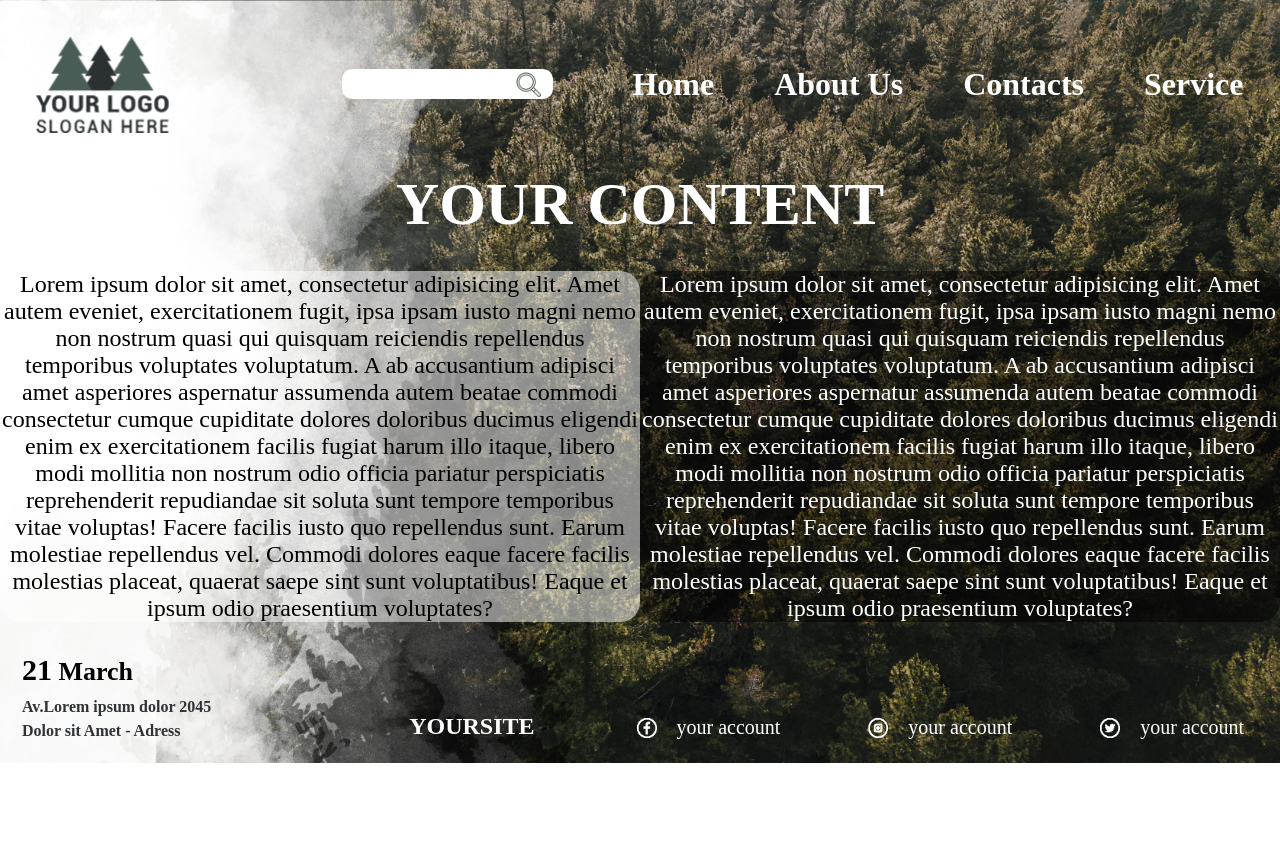
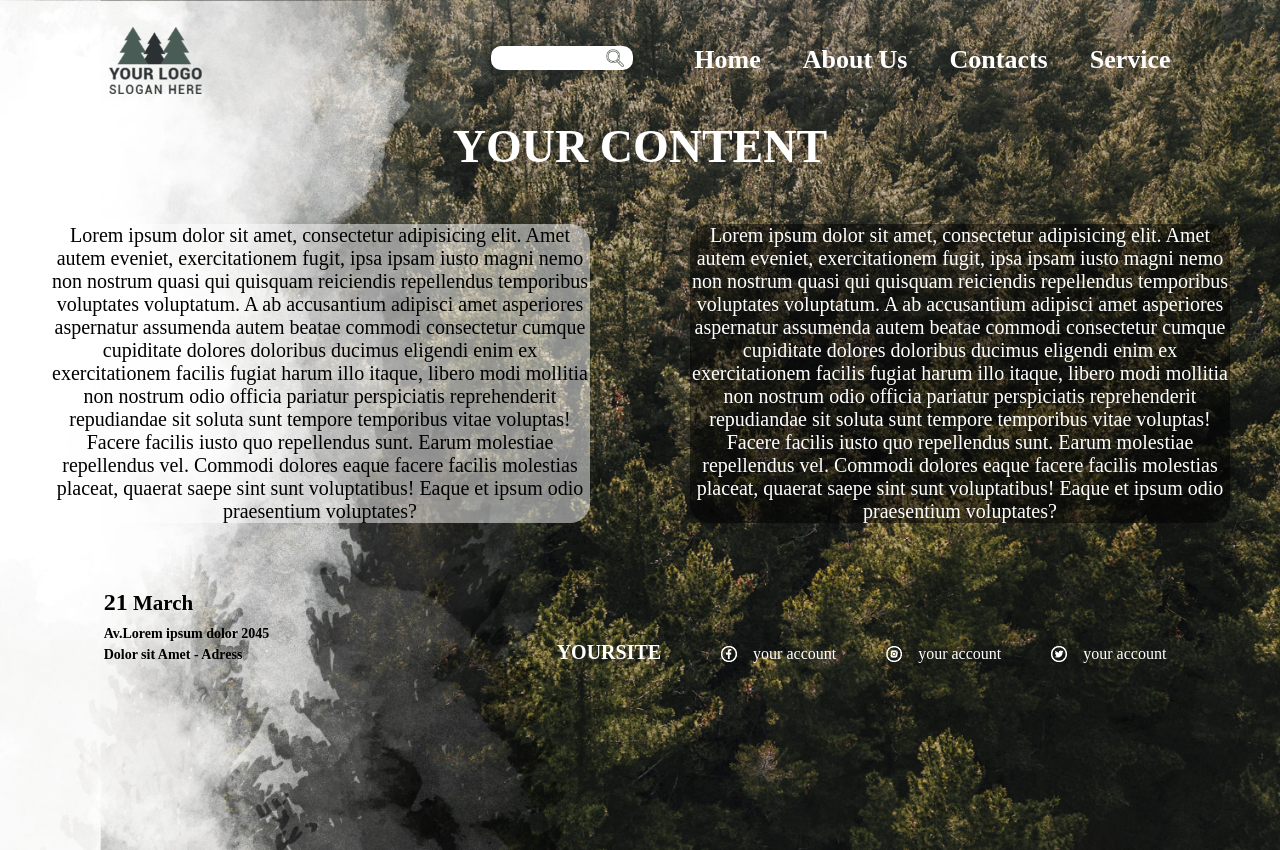
Before and after one commit to ToNi310558/Forest, a Vue app: page /about in a window 1280 px wide. Before the commit the page ends 800 px from the top, so only its background shows below. Built offline with nearby package versions, Linux system fonts and the light colour scheme.

Commit message:
adding new screens

```diff
--- a/src/App.vue
+++ b/src/App.vue
@@ -2,7 +2,7 @@
   <div id="app">
     <div id="nav">
       <div class="flex">
-        <img src="../src/assets/image/logo.png" style="width: 133px; height: 96px; margin-right: 100px;" >
+        <img src="../src/assets/image/logo.png" class="logo" alt="logo">
         <div>
           <label class="container">
             <input type="search" class="search">
@@ -20,9 +20,15 @@
 </template>
 
 <style lang="less">
+  //media for 1440px+
 #app{
-    background: url(../src/assets/image/Forest.jpg) no-repeat center;
+    background: url(../src/assets/image/Forest.jpg) no-repeat center center fixed;
     background-size: cover;
+}
+.logo{
+  width: 133px;
+  height: 96px;
+  margin-right: 100px;
 }
 .flex{
   display: flex;
@@ -87,4 +93,198 @@
   box-shadow: 0 0 0 2px #ababab inset;
   outline: none;
 }
+//media for 1280-1440px
+@media screen and (min-width: 1280px) and (max-width: 1440px) {
+  .logo {
+    width: 93px;
+    height: 67px;
+    margin-right: 70px;
+  }
+  .flex {
+    height: 120px;
+  }
+  .nav-link {
+    font-size: 26px;
+    margin-left: 42px;
+  }
+  .nav-link:hover,
+  .nav-link:active,
+  .nav-link:focus {
+    border-bottom: 4px solid rgba(255, 255, 255, 0.6);
+    border-radius: 4px;
+  }
+  .search {
+    border-radius: 10px;
+    width: 126px;
+    height: 24px;
+    bottom: 5px;
+    font-size: 16px;
+    padding-left: 5px;
+    margin-right: 35px;
+  }
+  .search-btn {
+    background-size: 18px 18px;
+    width: 22px;
+    height: 24px;
+    padding: 0 18px;
+    right: 19px;
+    top: -8px;
+  }
+}
+  //media for 1024-1280px
+@media screen and (min-width: 1024px) and (max-width: 1279px) {
+  .logo{
+    width: 80px;
+    height: 58px;
+    margin-right: 70px;
+  }
+  .flex{
+    height: 170px;
+  }
+  .nav-link{
+    font-size: 24px;
+    margin-left: 36px;
+  }
+  .search{
+    width: 120px;
+    height: 20px;
+    bottom: 3px;
+    font-size: 12px;
+    padding-left: 4px;
+    margin-right: 30px;
+  }
+
+  .search-btn{
+    background-size: 15px 15px;
+    width: 22px;
+    height: 20px;
+    padding:0 15px;
+    right: 15px;
+    top: -3px;
+  }
+}
+  //еще не сделал
+  //media for 800-1024px
+  @media screen and (min-width: 800px) and (max-width: 1023px){
+    .logo{
+      width: 133px;
+      height: 96px;
+      margin-right: 100px;
+    }
+    .flex{
+      height: 170px;
+    }
+    .nav-link{
+      font-size: 32px;
+      margin-left: 60px;
+    }
+    .search{
+      width: 180px;
+      height: 30px;
+      bottom: 5px;
+      font-size: 20px;
+      padding-left: 6px;
+      margin-right: 50px;
+    }
+    .search-btn{
+      background-size: 25px 25px;
+      width: 32px;
+      height: 30px;
+      padding:0 25px;
+      right: 19px;
+      top: -12px;
+    }
+  }
+  //media for 720-799px
+  @media screen and (min-width: 720px) and (max-width: 799px){
+    .logo{
+      width: 133px;
+      height: 96px;
+      margin-right: 100px;
+    }
+    .flex{
+      height: 170px;
+    }
+    .nav-link{
+      font-size: 32px;
+      margin-left: 60px;
+    }
+    .search{
+      width: 180px;
+      height: 30px;
+      bottom: 5px;
+      font-size: 20px;
+      padding-left: 6px;
+      margin-right: 50px;
+    }
+    .search-btn{
+      background-size: 25px 25px;
+      width: 32px;
+      height: 30px;
+      padding:0 25px;
+      right: 19px;
+      top: -12px;
+    }
+  }
+  //media for 640-720px
+  @media screen and (min-width: 640px) and (max-width: 719px){
+    .logo{
+      width: 133px;
+      height: 96px;
+      margin-right: 100px;
+    }
+    .flex{
+      height: 170px;
+    }
+    .nav-link{
+      font-size: 32px;
+      margin-left: 60px;
+    }
+    .search{
+      width: 180px;
+      height: 30px;
+      bottom: 5px;
+      font-size: 20px;
+      padding-left: 6px;
+      margin-right: 50px;
+    }
+    .search-btn{
+      background-size: 25px 25px;
+      width: 32px;
+      height: 30px;
+      padding:0 25px;
+      right: 19px;
+      top: -12px;
+    }
+  }
+  @media screen and (min-height: 770px){
+#app{
+  height: 800px;
+}
+  }
+@media screen and (min-height: 800px){
+  #app{
+    height: 850px;
+  }
+}
+@media screen and (min-height: 850px){
+  #app{
+    height: 900px;
+  }
+}
+@media screen and (min-height: 900px){
+  #app{
+    height: 950px;
+  }
+}
+@media screen and (min-height: 950px) {
+  #app {
+    height: 1000px;
+  }
+}
+@media screen and (min-height: 1000px){
+  #app{
+    height: 1050px;
+  }
+}
 </style>
--- a/src/components/Footer.vue
+++ b/src/components/Footer.vue
@@ -67,11 +67,84 @@ export default {
   }
   p{
     font-size:16px;
-    color: #303336;
+    color: black;
     font-weight: bolder;
     line-height: 8px;
   }
   .info{
     padding-right: 80px;
   }
+  @media only screen and (min-width: 1279px) and (max-width: 1439px){
+    .footer{
+      padding-top: 20px;
+    }
+    .yoursite{
+      font-size: 20px;
+      margin-right: 10px;
+    }
+    a{
+      margin-left: 30px;
+      padding: 0 10px;
+      font-size: 16px;
+    }
+    img{
+      width: 16px;
+      height: 16px;
+      padding-right: 16px;
+      top: 3px;
+    }
+    .hrefs{
+      padding-top: 52px;
+      padding-bottom: 40px;
+      height: 40px;
+    }
+    h3{
+      font-size: 21px;
+    }
+    span{
+      font-size: 24px;
+    }
+    p{
+      font-size: 14px;
+      line-height: 7px;
+    }
+    .info{
+      padding-right: 40px;
+    }
+  }
+  @media screen and (min-width: 1024px) and (max-width: 1279px){
+    .yoursite{
+      font-size: 14px;
+      margin-right: 8px;
+    }
+    a{
+      margin-left: 36px;
+      padding: 0 8px;
+      font-size: 16px;
+    }
+    img{
+      width: 12px;
+      height: 12px;
+      padding-right: 16px;
+      top: 4px;
+    }
+    .hrefs{
+      padding-top: 40px;
+      padding-bottom: 52px;
+      height: 40px;
+    }
+    h3{
+      font-size: 18px;
+    }
+    span{
+      font-size: 18px;
+    }
+    p{
+      font-size:14px;
+      line-height: 6px;
+    }
+    .info{
+      padding-right: 2px;
+    }
+  }
 </style>
--- a/src/views/About.vue
+++ b/src/views/About.vue
@@ -63,4 +63,32 @@ export default {
     background: rgba(0, 0, 0, 0.5);
     border-radius: 20px;
   }
+  @media only screen and (min-width: 1279px) and (max-width: 1439px){
+    .about{
+      margin-bottom: 226px;
+    }
+    h2{
+      font-size: 46px;
+      margin-bottom: 50px;
+    }
+    .about-info{
+      width: 540px;
+      font-size: 20px;
+      margin-top: 200px;
+    }
+  }
+  @media screen and (min-width: 1024px) and (max-width: 1279px){
+    .about{
+      margin-bottom: 280px;
+    }
+    h2{
+      font-size: 32px;
+      margin-bottom: 120px;
+    }
+    .about-info{
+      width: 450px;
+      font-size: 22px;
+      margin-top: 180px;
+    }
+  }
 </style>
--- a/src/views/Contacts.vue
+++ b/src/views/Contacts.vue
@@ -22,4 +22,16 @@ export default {
   font-weight: bolder;
   margin: 196px 0;
 }
+@media only screen and (min-width: 1279px) and (max-width: 1439px){
+  .cont{
+    font-size: 46px;
+    margin: 198px 0;
+  }
+}
+@media screen and (min-width: 1024px) and (max-width: 1279px){
+  .cont{
+    font-size: 38px;
+    margin: 188px 0;
+  }
+}
 </style>
--- a/src/views/Home.vue
+++ b/src/views/Home.vue
@@ -82,4 +82,55 @@ export default {
     box-shadow: 0 0 0 2px #ababab inset;
     outline: none;
   }
+  @media only screen and (min-width: 1279px) and (max-width: 1439px) {
+    .main{
+      width: 560px;
+      padding-right: 64px;
+    }
+    .title{
+      font-size: 56px;
+      top: 160px;
+      right: 150px;
+    }
+    .heading{
+      font-size: 62px;
+    }
+    .lorem{
+      font-size: 22px;
+      width: 520px;
+      margin: 40px auto 40px auto;
+    }
+    .learnmore{
+      margin: 50px 0 100px 0 ;
+      width: 140px;
+      height: 26px;
+      font-size: 12px;
+    }
+  }
+
+  @media screen and (min-width: 1024px) and (max-width: 1279px){
+    .main{
+      width: 500px;
+      padding-right: 54px;
+    }
+    .title{
+      font-size: 52px;
+      top: 140px;
+      right: 140px;
+    }
+    .heading{
+      font-size: 54px;
+    }
+    .lorem{
+      font-size: 20px;
+      width: 460px;
+      margin: 30px auto 30px auto;
+    }
+    .learnmore{
+      margin: 50px 0 120px 0 ;
+      width: 120px;
+      height: 22px;
+      font-size: 10px;
+    }
+  }
 </style>
--- a/src/views/Service.vue
+++ b/src/views/Service.vue
@@ -21,4 +21,16 @@ export default {
   font-weight: bolder;
   margin: 196px 0;
 }
+@media only screen and (min-width: 1279px) and (max-width: 1439px){
+  .cont{
+    font-size: 46px;
+    margin: 198px 0;
+  }
+}
+@media screen and (min-width: 1024px) and (max-width: 1279px){
+  .cont{
+    font-size: 38px;
+    margin: 188px 0;
+  }
+}
 </style>
```
